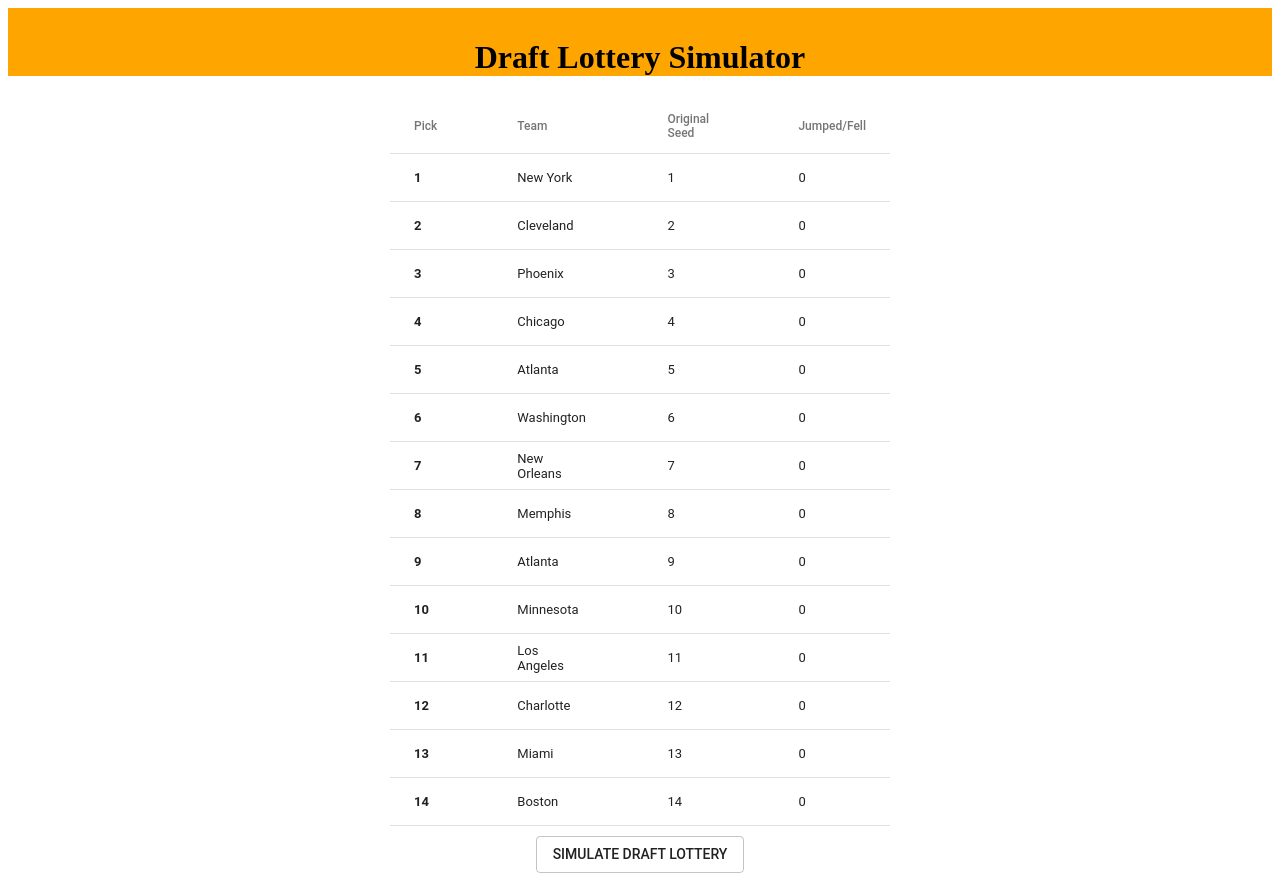
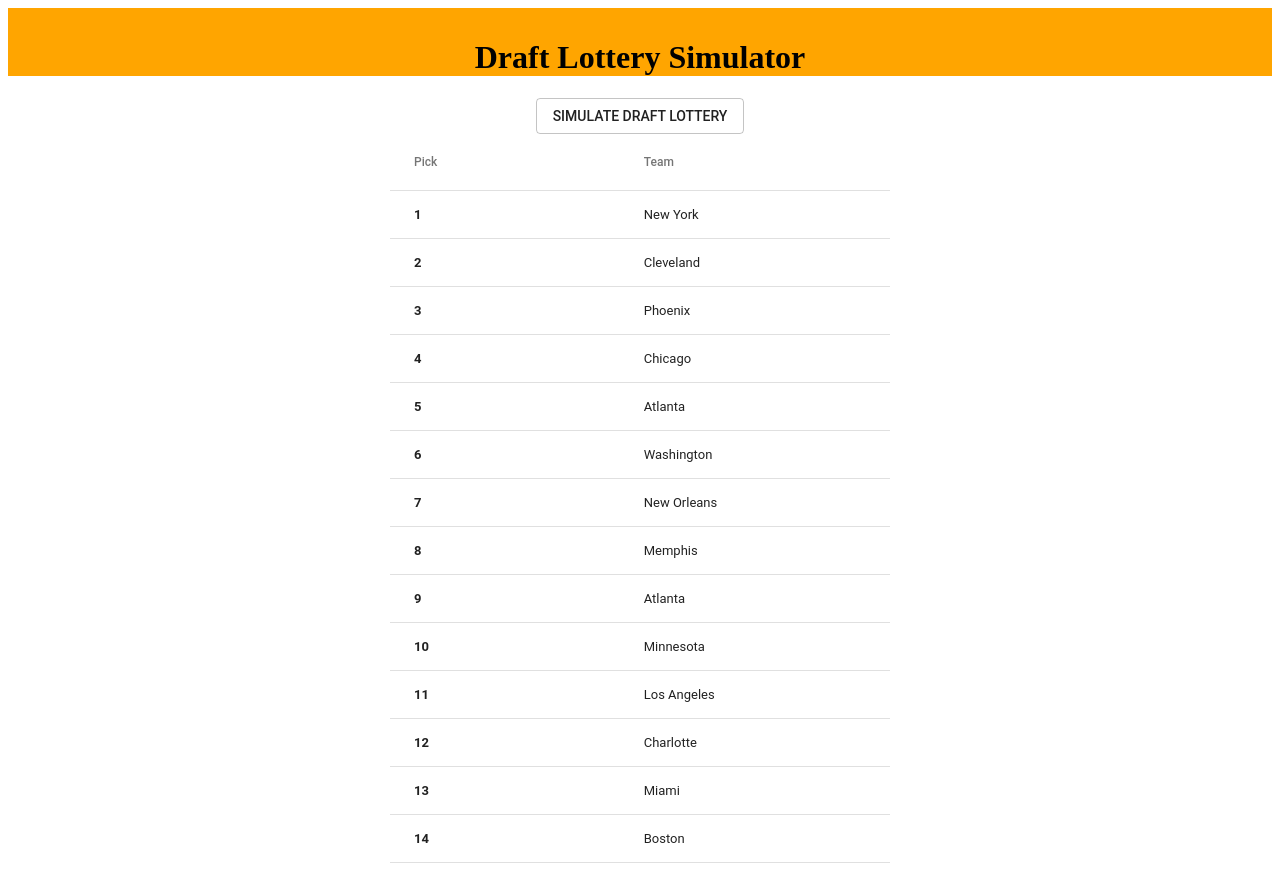
Before and after one commit to Maxwell1126/JS-NBA-Draft-Lottery, a React (Create React App) app: page / in a window 1280 px wide. Built offline with nearby package versions, Linux system fonts and the light colour scheme.

Commit message:
Adjusted spacing and styling.

```diff
--- a/public/index.html
+++ b/public/index.html
@@ -2,6 +2,7 @@
 <html lang="en">
   <head>
     <meta charset="utf-8" />
+    <meta name="viewport" content="width=device-width, initial-scale=1, shrink-to-fit=no">
     <link rel="shortcut icon" href="%PUBLIC_URL%/favicon.ico" />
     <meta
       name="viewport"
@@ -22,7 +23,7 @@
       work correctly both with client-side routing and a non-root public URL.
       Learn how to configure a non-root public URL by running `npm run build`.
     -->
-    <title>React App</title>
+    <title>NBA Draft Lottery Simulator</title>
   </head>
   <body>
     <noscript>You need to enable JavaScript to run this app.</noscript>
--- a/src/App.css
+++ b/src/App.css
@@ -1,3 +1,7 @@
 .App {
   text-align: center;
+
 }
+/* #react-root{
+ width: 100%;
+} */
--- a/src/App.js
+++ b/src/App.js
@@ -8,8 +8,8 @@ class App extends Component {
     return (
       <div className="App">
         <Header/>
+        <SimLotteryButton />
         <LotteryTeams />
-        <SimLotteryButton />
       </div>
     );
   }
--- a/src/LotteryTeams/LotteryTeams.css
+++ b/src/LotteryTeams/LotteryTeams.css
@@ -7,4 +7,7 @@ padding-bottom: 10px;
 }
 .lottoTable{
     max-width: 500px;
+    align-items: center;
+    justify-content: center;
+    display: flex;
 }
--- a/src/LotteryTeams/LotteryTeams.js
+++ b/src/LotteryTeams/LotteryTeams.js
@@ -7,6 +7,7 @@ import TableCell from '@material-ui/core/TableCell';
 import TableHead from '@material-ui/core/TableHead';
 import TableRow from '@material-ui/core/TableRow';
 import Grid from '@material-ui/core/Grid';
+// import SimLotteryButton from '../SimLotteryButton/SimLotteryButton.js';
 
 class LotteryTeams extends Component {
     constructor(props) {
@@ -27,13 +28,14 @@ class LotteryTeams extends Component {
                     justify="center"
                     alignItems="center"
                 >
+                {/* <SimLotteryButton /> */}
                 <Table item xs className="lottoTable">
                     <TableHead>
                         <TableRow>
                             <TableCell>Pick</TableCell>
                             <TableCell>Team</TableCell>
-                            <TableCell>Original Seed</TableCell>
-                            <TableCell>Jumped/Fell</TableCell>
+                            {/* <TableCell>Original Seed</TableCell> */}
+                            {/* <TableCell>Jumped/Fell</TableCell> */}
                         </TableRow>
                     </TableHead>
                     <TableBody>
@@ -41,8 +43,8 @@ class LotteryTeams extends Component {
                             return <TableRow>
                                 <TableCell><b>{team.place}</b></TableCell>
                                 <TableCell>{team.name}</TableCell>
-                                <TableCell>{team.seed}</TableCell>
-                                <TableCell>{(team.place - team.seed) * (-1)}</TableCell>
+                                {/* <TableCell>{team.seed}</TableCell> */}
+                                {/* <TableCell>{(team.place - team.seed) * (-1)}</TableCell> */}
                             </TableRow>
                         })}
                     </TableBody>
--- a/src/SimLotteryButton/SimLotteryButton.js
+++ b/src/SimLotteryButton/SimLotteryButton.js
@@ -58,7 +58,6 @@ class SimLotteryButton extends Component {
                 if (first.seed != winner.seed) {
                     second = winner;
                 }
-
                 // determine third place.
             } else if (first != "" && second != "" && third == "") {
                 // determine if the winner has already won a higher place. Re-roll if that
@@ -66,7 +65,6 @@ class SimLotteryButton extends Component {
                 if (first.seed != winner.seed && second.seed != winner.seed) {
                     third = winner;
                 }
-
                 // determine fourth place.
             } else if (first != "" && second != "" && third != "" && fourth == "") {
                 // determine if the winner has already won a higher place. Re-roll if that
@@ -91,9 +89,7 @@ class SimLotteryButton extends Component {
 
     render() {
         return (
-            <div>
-                <Button variant="outlined" onClick={this.runLottery}>Simulate Draft Lottery</Button>
-            </div>
+            <Button variant="outlined" onClick={this.runLottery}>Simulate Draft Lottery</Button>
         )
     }
 }
```
